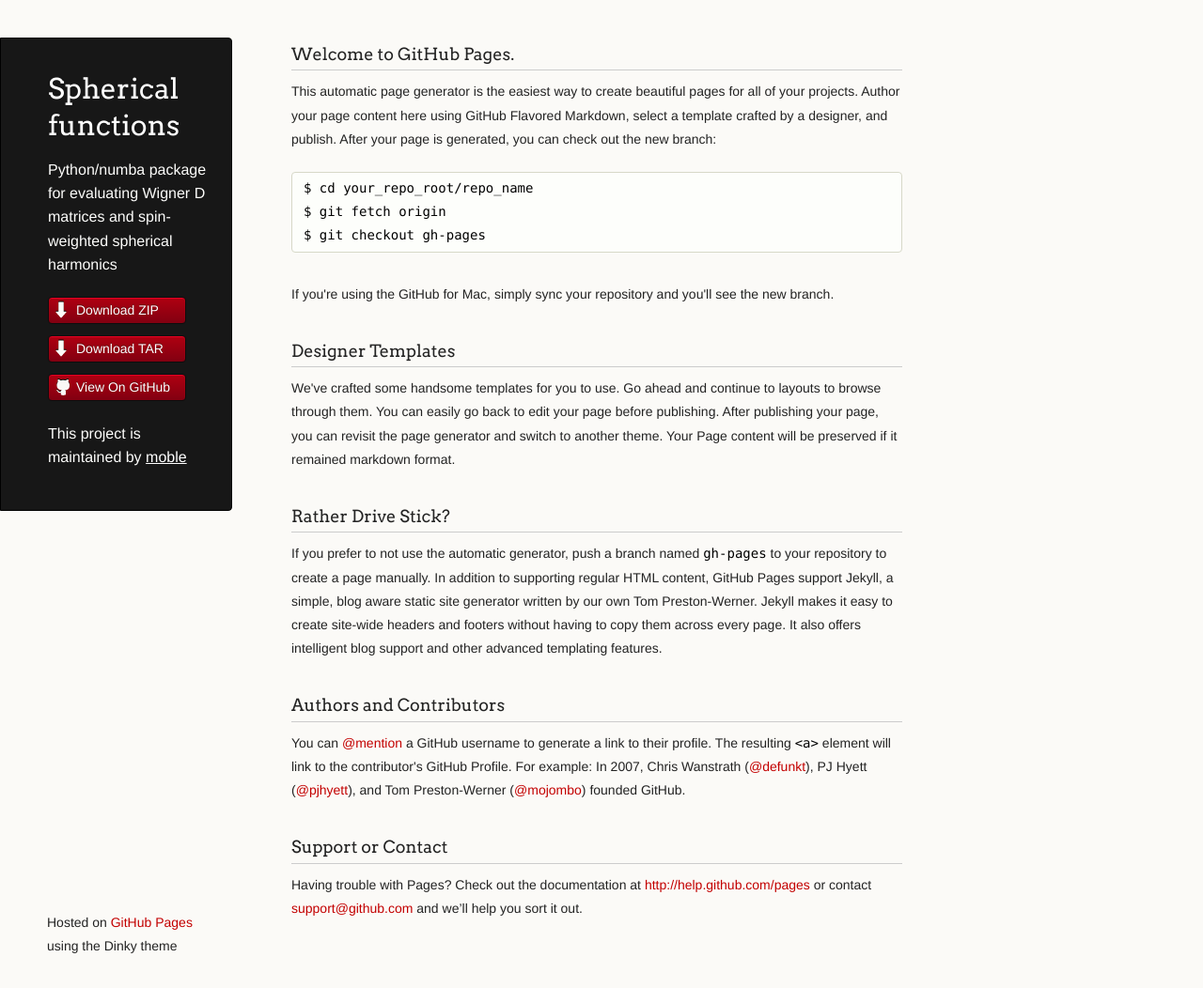
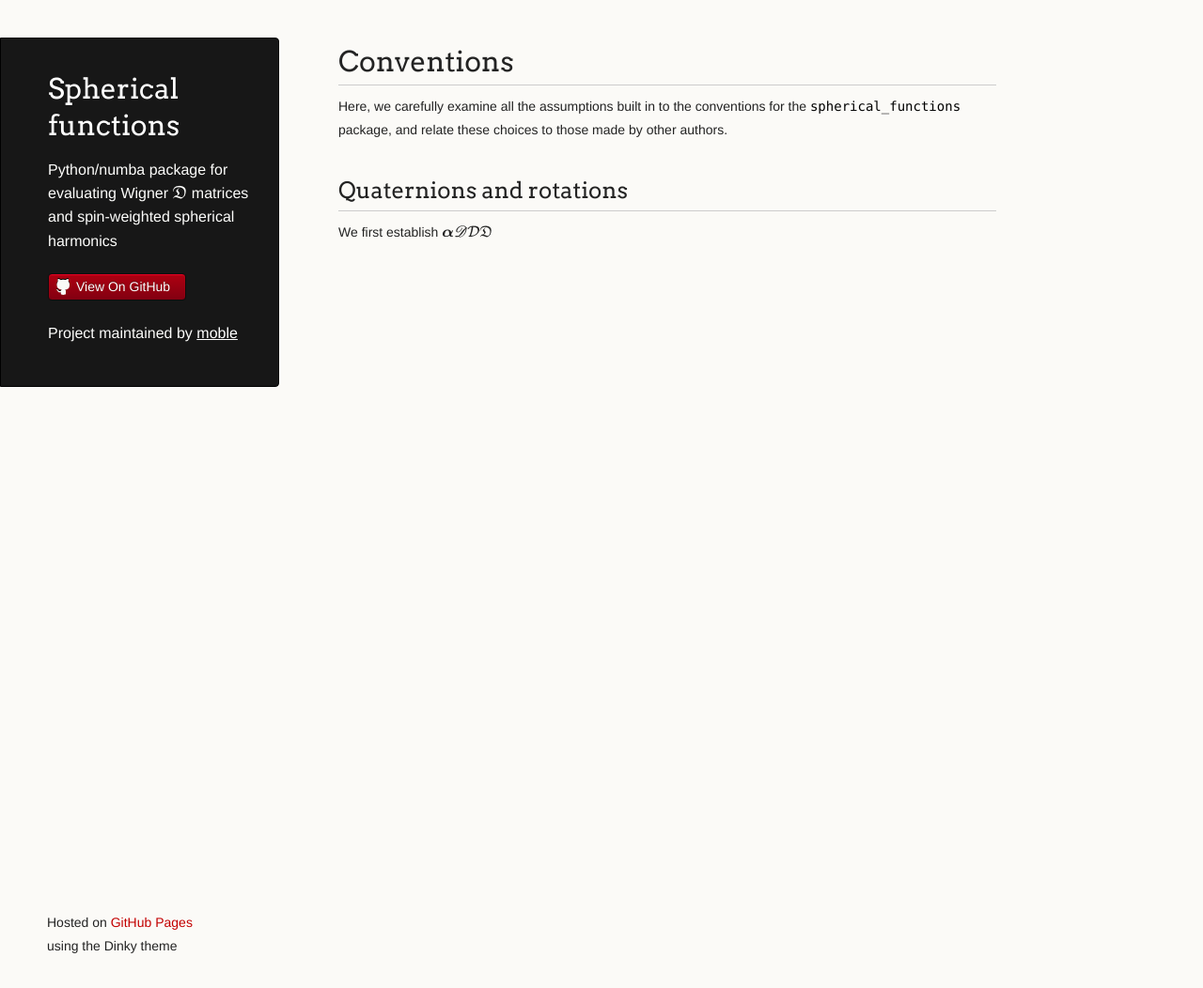
Before and after one commit to moble/spherical_functions, a Jekyll site: the page built from index.md, in a window 1280 px wide and 1052 px high. Shown: the whole window at 94% size. Built offline with Jekyll 4.4.1, drawn with Linux system fonts in a browser that asks for light colours; formulas are drawn with MathJax 3.

Commit message:
Switch to simple markdown index page

```diff
--- a/_layouts/default.html
+++ b/_layouts/default.html
@@ -28,15 +37,15 @@
     <div class="wrapper">
       <header>
         <h1 class="header">Spherical functions</h1>
-        <p class="header">Python/numba package for evaluating Wigner D matrices and spin-weighted spherical harmonics</p>
+        <p class="header">Python/numba package for evaluating Wigner $\mathfrak{D}$ matrices and spin-weighted spherical harmonics</p>
 
         <ul>
-          <li class="download"><a class="buttons" href="https://github.com/moble/spherical_functions/zipball/master">Download ZIP</a></li>
-          <li class="download"><a class="buttons" href="https://github.com/moble/spherical_functions/tarball/master">Download TAR</a></li>
+          <!-- <li class="download"><a class="buttons" href="https://github.com/moble/spherical_functions/zipball/master">Download ZIP</a></li> -->
+          <!-- <li class="download"><a class="buttons" href="https://github.com/moble/spherical_functions/tarball/master">Download TAR</a></li> -->
           <li><a class="buttons github" href="https://github.com/moble/spherical_functions">View On GitHub</a></li>
         </ul>
 
-        <p class="header">This project is maintained by <a class="header name" href="https://github.com/moble">moble</a></p>
+        <p class="header">Project maintained by <a class="header name" href="https://github.com/moble">moble</a></p>
       </header>
       <section>
         {{ content }}
--- a/index.html
+++ /dev/null
@@ -1,72 +0,0 @@
-<!doctype html>
-<html>
-  <head>
-    <meta charset="utf-8">
-    <meta http-equiv="X-UA-Compatible" content="chrome=1">
-    <title>Spherical functions by moble</title>
-
-    <link rel="stylesheet" href="stylesheets/styles.css">
-    <link rel="stylesheet" href="stylesheets/pygment_trac.css">
-    <script src="javascripts/scale.fix.js"></script>
-    <meta name="viewport" content="width=device-width, initial-scale=1, user-scalable=no">
-    <!--[if lt IE 9]>
-    <script src="//html5shiv.googlecode.com/svn/trunk/html5.js"></script>
-    <![endif]-->
-  </head>
-  <body>
-    <div class="wrapper">
-      <header>
-        <h1 class="header">Spherical functions</h1>
-        <p class="header">Python/numba package for evaluating Wigner D matrices and spin-weighted spherical harmonics</p>
-
-        <ul>
-          <li class="download"><a class="buttons" href="https://github.com/moble/spherical_functions/zipball/master">Download ZIP</a></li>
-          <li class="download"><a class="buttons" href="https://github.com/moble/spherical_functions/tarball/master">Download TAR</a></li>
-          <li><a class="buttons github" href="https://github.com/moble/spherical_functions">View On GitHub</a></li>
-        </ul>
-
-        <p class="header">This project is maintained by <a class="header name" href="https://github.com/moble">moble</a></p>
-
-
-      </header>
-      <section>
-        <h3>
-<a name="welcome-to-github-pages" class="anchor" href="#welcome-to-github-pages"><span class="octicon octicon-link"></span></a>Welcome to GitHub Pages.</h3>
-
-<p>This automatic page generator is the easiest way to create beautiful pages for all of your projects. Author your page content here using GitHub Flavored Markdown, select a template crafted by a designer, and publish. After your page is generated, you can check out the new branch:</p>
-
-<pre><code>$ cd your_repo_root/repo_name
-$ git fetch origin
-$ git checkout gh-pages
-</code></pre>
-
-<p>If you're using the GitHub for Mac, simply sync your repository and you'll see the new branch.</p>
-
-<h3>
-<a name="designer-templates" class="anchor" href="#designer-templates"><span class="octicon octicon-link"></span></a>Designer Templates</h3>
-
-<p>We've crafted some handsome templates for you to use. Go ahead and continue to layouts to browse through them. You can easily go back to edit your page before publishing. After publishing your page, you can revisit the page generator and switch to another theme. Your Page content will be preserved if it remained markdown format.</p>
-
-<h3>
-<a name="rather-drive-stick" class="anchor" href="#rather-drive-stick"><span class="octicon octicon-link"></span></a>Rather Drive Stick?</h3>
-
-<p>If you prefer to not use the automatic generator, push a branch named <code>gh-pages</code> to your repository to create a page manually. In addition to supporting regular HTML content, GitHub Pages support Jekyll, a simple, blog aware static site generator written by our own Tom Preston-Werner. Jekyll makes it easy to create site-wide headers and footers without having to copy them across every page. It also offers intelligent blog support and other advanced templating features.</p>
-
-<h3>
-<a name="authors-and-contributors" class="anchor" href="#authors-and-contributors"><span class="octicon octicon-link"></span></a>Authors and Contributors</h3>
-
-<p>You can <a href="https://github.com/blog/821" class="user-mention">@mention</a> a GitHub username to generate a link to their profile. The resulting <code>&lt;a&gt;</code> element will link to the contributor's GitHub Profile. For example: In 2007, Chris Wanstrath (<a href="https://github.com/defunkt" class="user-mention">@defunkt</a>), PJ Hyett (<a href="https://github.com/pjhyett" class="user-mention">@pjhyett</a>), and Tom Preston-Werner (<a href="https://github.com/mojombo" class="user-mention">@mojombo</a>) founded GitHub.</p>
-
-<h3>
-<a name="support-or-contact" class="anchor" href="#support-or-contact"><span class="octicon octicon-link"></span></a>Support or Contact</h3>
-
-<p>Having trouble with Pages? Check out the documentation at <a href="http://help.github.com/pages">http://help.github.com/pages</a> or contact <a href="mailto:support@github.com">support@github.com</a> and we’ll help you sort it out.</p>
-      </section>
-      <footer>
-        <p><small>Hosted on <a href="http://pages.github.com">GitHub Pages</a> using the Dinky theme</small></p>
-      </footer>
-    </div>
-    <!--[if !IE]><script>fixScale(document);</script><![endif]-->
-
-  </body>
-</html>
--- /dev/null
+++ b/index.md
@@ -0,0 +1,12 @@
+---
+---
+
+# Conventions
+
+Here, we carefully examine all the assumptions built in to the
+conventions for the `spherical_functions` package, and relate these
+choices to those made by other authors.
+
+## Quaternions and rotations
+
+We first establish $\boldsymbol{\alpha} \mathscr{D} \mathcal{D} \mathfrak{D}$
--- a/stylesheets/styles.css
+++ b/stylesheets/styles.css
@@ -206,7 +206,7 @@ td {
 
 /* Wrapper */
 .wrapper {
-  width:960px;
+  width:1060px;
 }
 
 
@@ -215,7 +215,7 @@ td {
 header {
 	background-color: #171717;
 	color: #FDFDFB;
-  width:170px;
+  width:220px;
   float:left;
   position:fixed;
 	border: 1px solid #000;
@@ -317,7 +317,7 @@ a.buttons:hover {
 /* Section - for main page content */
 
 section {
-  width:650px;
+  width:700px;
   float:right;
   padding-bottom:50px;
 }
```
Also changed, not shown: other parts of _layouts/default.html (+14 -5 lines).
